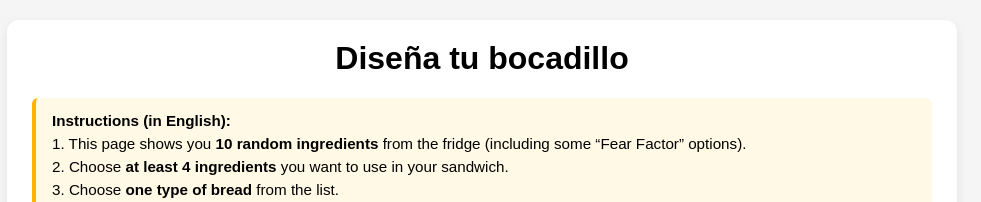
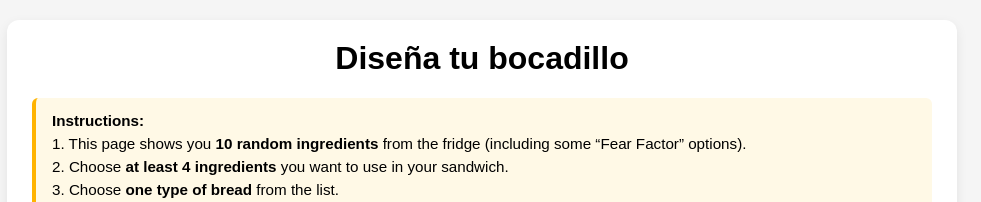
Before and after one commit to ignacioaragues/sandwich, a plain HTML site: page index.html in a window 1280 px wide. Shown: the top 202 px of the page, without its empty margins (158-1139 px from the left). Drawn offline with Linux system fonts and the light colour scheme.

Commit message:
Update index.html

```diff
--- a/index.html
+++ b/index.html
@@ -147,7 +147,7 @@
     <h1>Diseña tu bocadillo</h1>
 
     <div class="instructions">
-      <strong>Instructions (in English):</strong><br>
+      <strong>Instructions:</strong><br>
       1. This page shows you <strong>10 random ingredients</strong> from the fridge (including some “Fear Factor” options).<br>
       2. Choose <strong>at least 4 ingredients</strong> you want to use in your sandwich.<br>
       3. Choose <strong>one type of bread</strong> from the list.<br>
```
